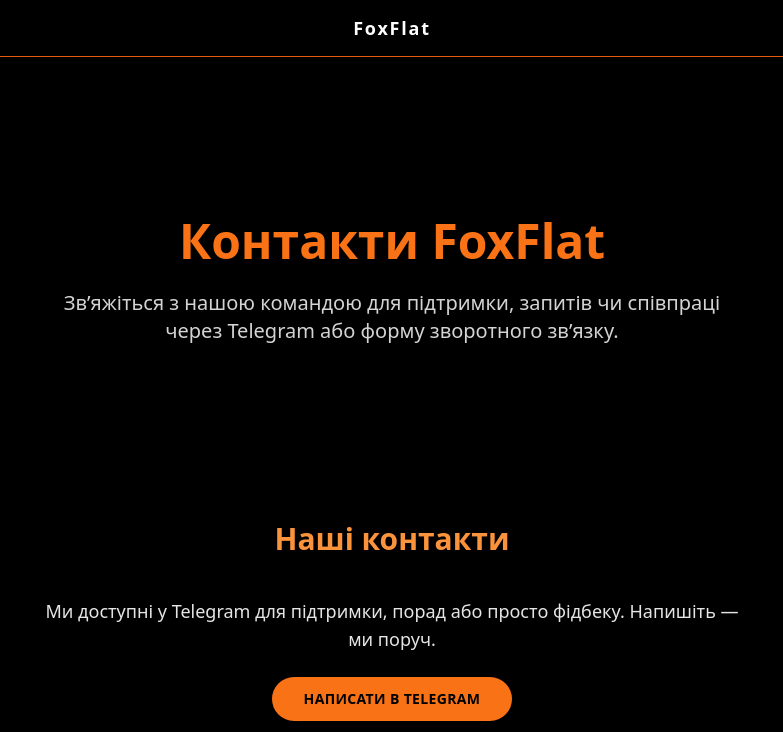
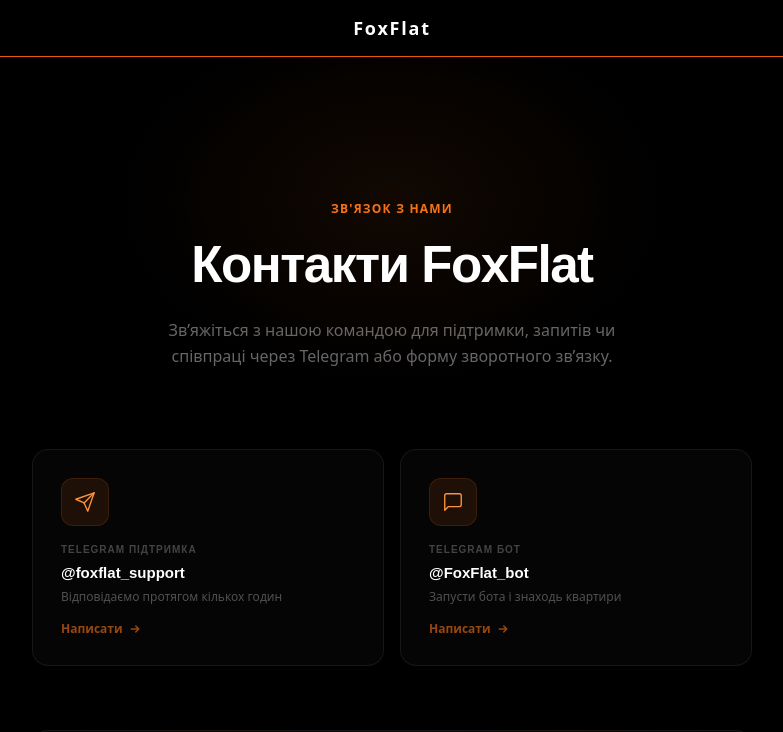
Before and after one commit to DNGameCompany/foxflat_web_next, a Next.js app: page /contacts in a window 1280 px wide. Shown: the top 732 px of the page, without its empty margins (248-1031 px from the left). Built offline with nearby package versions, Linux system fonts and the light colour scheme.

Commit message:
редизайн сторінки контактів

```diff
--- a/src/app/contacts/ClientContacts.tsx
+++ b/src/app/contacts/ClientContacts.tsx
@@ -13,47 +13,163 @@ interface ClientContactsProps {
     pageData: PageData;
 }
 
+const contacts = [
+    {
+        icon: (
+            <svg width="22" height="22" viewBox="0 0 24 24" fill="none" stroke="currentColor" strokeWidth="1.5" strokeLinecap="round" strokeLinejoin="round">
+                <line x1="22" y1="2" x2="11" y2="13" />
+                <polygon points="22 2 15 22 11 13 2 9 22 2" />
+            </svg>
+        ),
+        label: 'Telegram підтримка',
+        value: '@foxflat_support',
+        href: 'https://t.me/qa_aqa_dmytro',
+        desc: 'Відповідаємо протягом кількох годин',
+    },
+    {
+        icon: (
+            <svg width="22" height="22" viewBox="0 0 24 24" fill="none" stroke="currentColor" strokeWidth="1.5" strokeLinecap="round" strokeLinejoin="round">
+                <path d="M21 15a2 2 0 0 1-2 2H7l-4 4V5a2 2 0 0 1 2-2h14a2 2 0 0 1 2 2z" />
+            </svg>
+        ),
+        label: 'Telegram бот',
+        value: '@FoxFlat_bot',
+        href: 'https://t.me/FoxFlat_bot?start=website',
+        desc: 'Запусти бота і знаходь квартири',
+    },
+];
+
 export default function ClientContacts({ pageData }: ClientContactsProps) {
     return (
         <main className="relative w-full bg-black text-white overflow-hidden">
             <HeaderFoxFlat />
 
-            {/* Hero section */}
-            <motion.section
-                initial={{ opacity: 0, y: 30 }}
+            {/* bg glow */}
+            <div
+                className="absolute top-0 left-1/2 -translate-x-1/2 w-[600px] h-[400px] pointer-events-none"
+                style={{ background: 'radial-gradient(ellipse, rgba(249,115,22,0.07) 0%, transparent 65%)' }}
+            />
+
+            {/* Hero */}
+            <section className="relative pt-36 pb-20 px-6 text-center">
+                <motion.p
+                    initial={{ opacity: 0 }}
+                    animate={{ opacity: 1 }}
+                    className="text-xs font-bold tracking-widest text-orange-500 uppercase mb-4"
+                >
+                    Зв&#39;язок з нами
+                </motion.p>
+
+                <motion.h1
+                    initial={{ opacity: 0, y: 20 }}
                     animate={{ opacity: 1, y: 0 }}
-                transition={{ duration: 0.6 }}
-                className="flex flex-col items-center justify-center text-center px-6 pt-32 pb-16 md:pt-40 md:pb-24"
+                    transition={{ duration: 0.5 }}
+                    className="font-black leading-tight mb-5 mx-auto"
+                    style={{
+                        fontFamily: "'Unbounded', sans-serif",
+                        fontSize: 'clamp(28px, 4vw, 52px)',
+                        letterSpacing: '-1.5px',
+                        maxWidth: '700px',
+                    }}
                 >
-                <h1 className="text-4xl md:text-5xl font-bold text-orange-500 mb-6">
                     {pageData.title}
-                </h1>
-                <p className="text-lg md:text-xl max-w-2xl text-neutral-300">
+                </motion.h1>
+
+                <motion.p
+                    initial={{ opacity: 0 }}
+                    animate={{ opacity: 1 }}
+                    transition={{ delay: 0.15 }}
+                    className="text-white/40 text-base leading-relaxed max-w-md mx-auto"
+                >
                     {pageData.description}
+                </motion.p>
+            </section>
+
+            {/* Контакти */}
+            <section className="relative px-6 pb-32 max-w-3xl mx-auto">
+
+                <div className="grid grid-cols-1 sm:grid-cols-2 gap-4 mb-16">
+                    {contacts.map((c, i) => (
+                        <motion.a
+                            key={i}
+                            href={c.href}
+                            target="_blank"
+                            rel="noopener noreferrer"
+                            initial={{ opacity: 0, y: 20 }}
+                            whileInView={{ opacity: 1, y: 0 }}
+                            viewport={{ once: true }}
+                            transition={{ duration: 0.45, delay: i * 0.1 }}
+                            className="group relative flex flex-col gap-4 p-7 rounded-2xl border border-white/[0.07] bg-white/[0.02] hover:border-orange-500/30 hover:bg-white/[0.04] transition-all duration-300 overflow-hidden"
+                        >
+                            {/* top line on hover */}
+                            <div className="absolute top-0 left-0 right-0 h-px bg-orange-500 scale-x-0 group-hover:scale-x-100 transition-transform duration-300 origin-left" />
+                            {/* glow */}
+                            <div
+                                className="absolute top-0 right-0 w-32 h-32 pointer-events-none opacity-0 group-hover:opacity-100 transition-opacity duration-500"
+                                style={{ background: 'radial-gradient(circle at 100% 0%, rgba(249,115,22,0.08) 0%, transparent 70%)' }}
+                            />
+
+                            <div className="inline-flex p-3 rounded-xl bg-orange-500/10 border border-orange-500/15 text-orange-400 self-start group-hover:bg-orange-500/15 transition-colors duration-300">
+                                {c.icon}
+                            </div>
+
+                            <div>
+                                <p className="text-[10px] font-bold tracking-widest text-white/25 uppercase mb-1"
+                                   style={{ fontFamily: "'Unbounded', sans-serif" }}>
+                                    {c.label}
                                 </p>
-            </motion.section>
+                                <p className="font-bold text-white text-base mb-1"
+                                   style={{ fontFamily: "'Unbounded', sans-serif", fontSize: '15px' }}>
+                                    {c.value}
+                                </p>
+                                <p className="text-xs text-white/30">{c.desc}</p>
+                            </div>
 
-            {/* Contact section */}
-            <motion.section
-                initial={{ opacity: 0, y: 30 }}
+                            <div className="mt-auto flex items-center gap-1.5 text-orange-500/60 group-hover:text-orange-400 transition-colors duration-200">
+                                <span className="text-xs font-semibold">Написати</span>
+                                <svg width="12" height="12" viewBox="0 0 16 16" fill="none">
+                                    <path d="M3 8h10M9 4l4 4-4 4" stroke="currentColor" strokeWidth="2" strokeLinecap="round" strokeLinejoin="round" />
+                                </svg>
+                            </div>
+                        </motion.a>
+                    ))}
+                </div>
+
+                {/* Розділювач + CTA */}
+                <motion.div
+                    initial={{ opacity: 0, y: 16 }}
                     whileInView={{ opacity: 1, y: 0 }}
-                transition={{ duration: 0.6 }}
                     viewport={{ once: true }}
-                className="max-w-3xl mx-auto px-6 py-20 text-center"
+                    transition={{ delay: 0.2 }}
+                    className="relative p-8 rounded-2xl border border-white/[0.07] bg-white/[0.02] text-center overflow-hidden"
                 >
-                <h2 className="text-3xl font-bold text-orange-400 mb-10">Наші контакти</h2>
-                <p className="text-lg text-neutral-200 mb-6">
-                    Ми доступні у Telegram для підтримки, порад або просто фідбеку. Напишіть — ми поруч.
+                    <div
+                        className="absolute inset-0 pointer-events-none"
+                        style={{ background: 'radial-gradient(ellipse at 50% 0%, rgba(249,115,22,0.06) 0%, transparent 65%)' }}
+                    />
+                    <p
+                        className="font-black text-white mb-2 relative z-10"
+                        style={{ fontFamily: "'Unbounded', sans-serif", fontSize: '18px', letterSpacing: '-0.5px' }}
+                    >
+                        Готовий спробувати FoxFlat?
+                    </p>
+                    <p className="text-sm text-white/35 mb-7 relative z-10">
+                        Запусти бота і отримуй нові квартири першим
                     </p>
                     <a
                         href={pageData.telegramLink}
                         target="_blank"
                         rel="noopener noreferrer"
-                    className="inline-block bg-orange-500 hover:bg-orange-400 text-black font-bold text-sm px-8 py-3 rounded-full uppercase tracking-wide transition"
+                        className="relative z-10 inline-flex items-center gap-3 bg-orange-500 hover:bg-transparent hover:text-orange-500 text-black font-bold border-2 border-orange-500 px-8 py-4 rounded-xl transition-all duration-200"
+                        style={{ fontFamily: "'Unbounded', sans-serif", fontSize: '12px' }}
                     >
                         Написати в Telegram
+                        <svg width="14" height="14" viewBox="0 0 16 16" fill="none">
+                            <path d="M3 8h10M9 4l4 4-4 4" stroke="currentColor" strokeWidth="2" strokeLinecap="round" strokeLinejoin="round" />
+                        </svg>
                     </a>
-            </motion.section>
+                </motion.div>
+            </section>
         </main>
     );
 }
```
Lines whose indentation alone changed are shown as unchanged.
